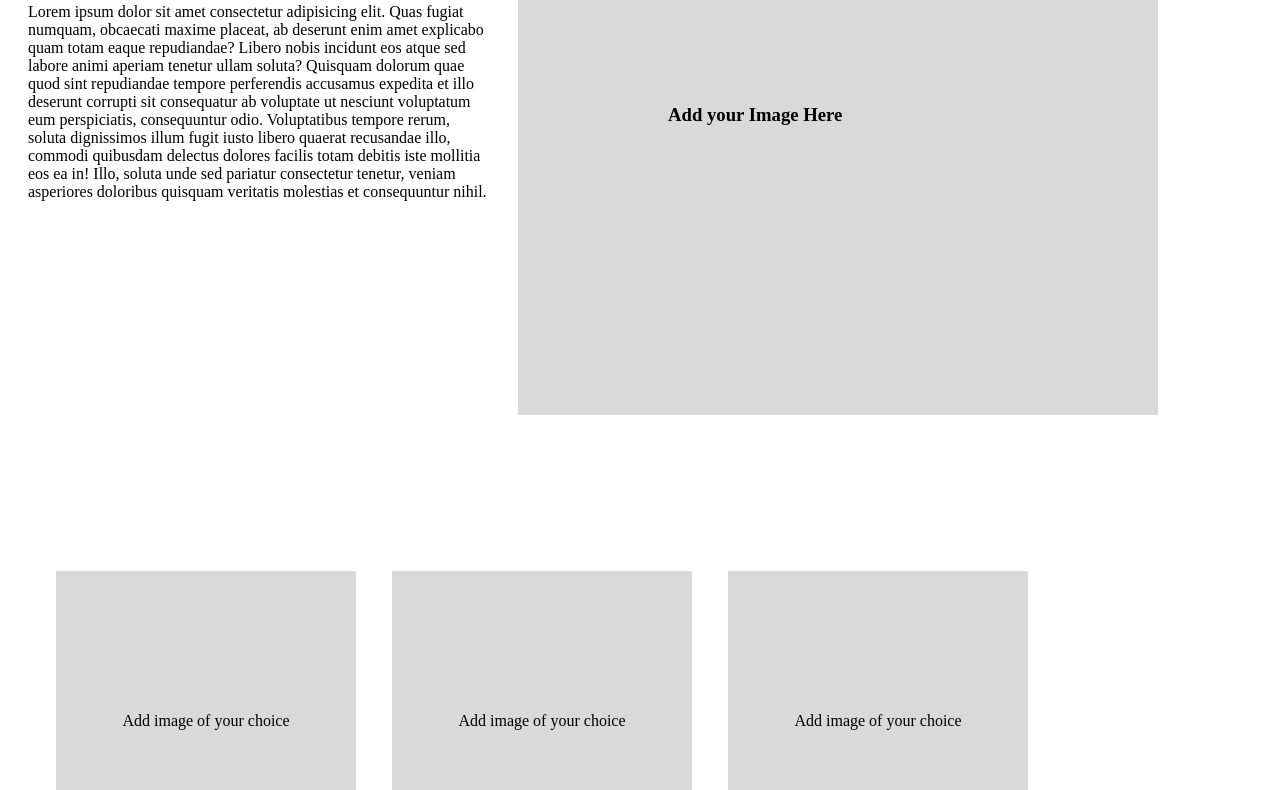
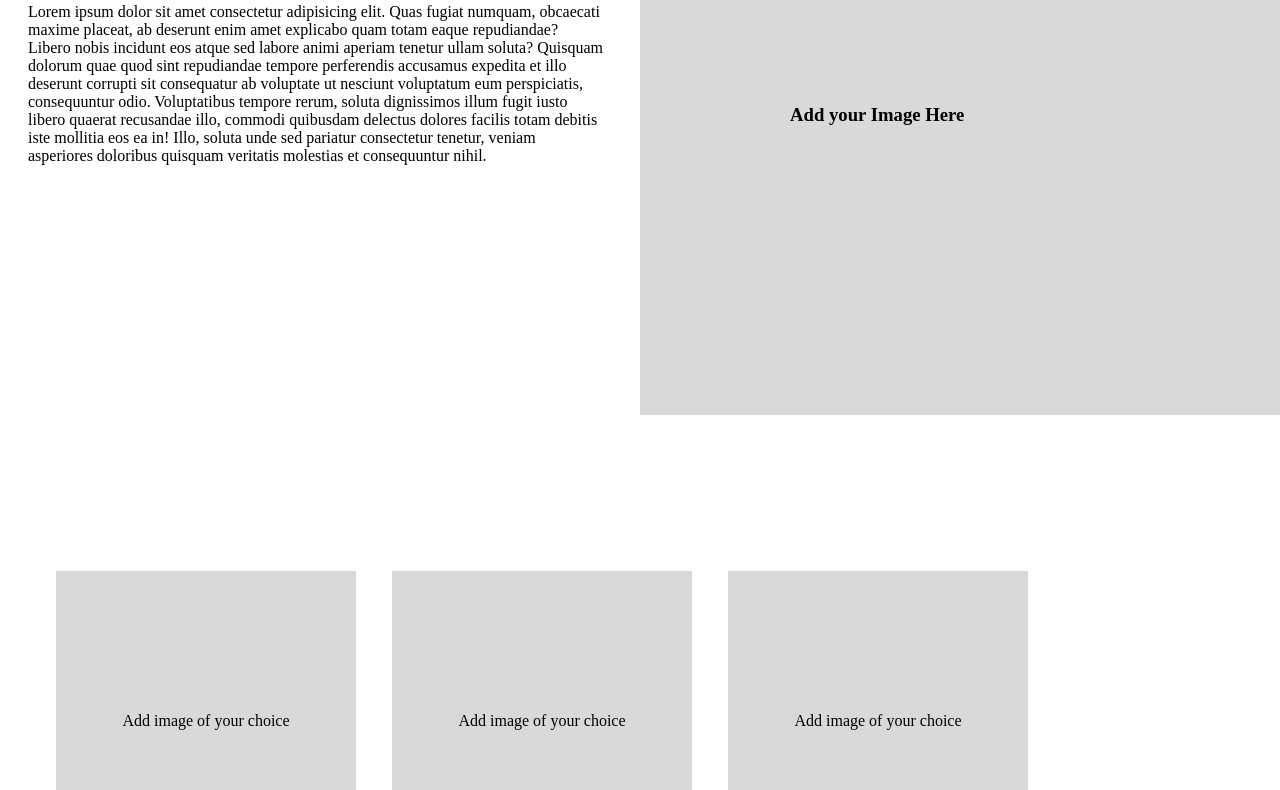
Before and after one commit to Siva9727/HTML-Page--with-Flex-box, a plain HTML site: page index.html in a window 1280 px wide. Shown: the part 205-995 px from the top of the page. Drawn offline with Linux system fonts and the light colour scheme.

Commit message:
css styling

```diff
--- a/style.css
+++ b/style.css
@@ -51,7 +51,7 @@
 }
 .content {
   position: absolute;
-  width: 36vw;
+  width: 45vw;
   left: 20px;
   top: 200px;
 }
@@ -62,8 +62,8 @@
   position: absolute;
   width: 50vw;
   height: 60vh;
-  left: 518px;
   top: 140px;
+  right: 0px;
   background: #d9d9d9;
 }
 .h3 {
```
